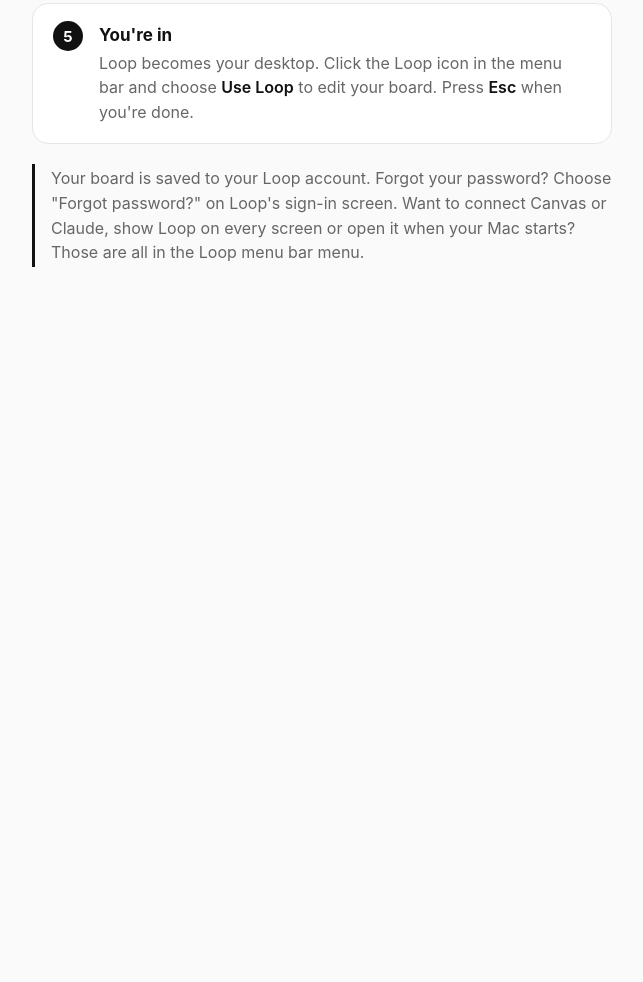
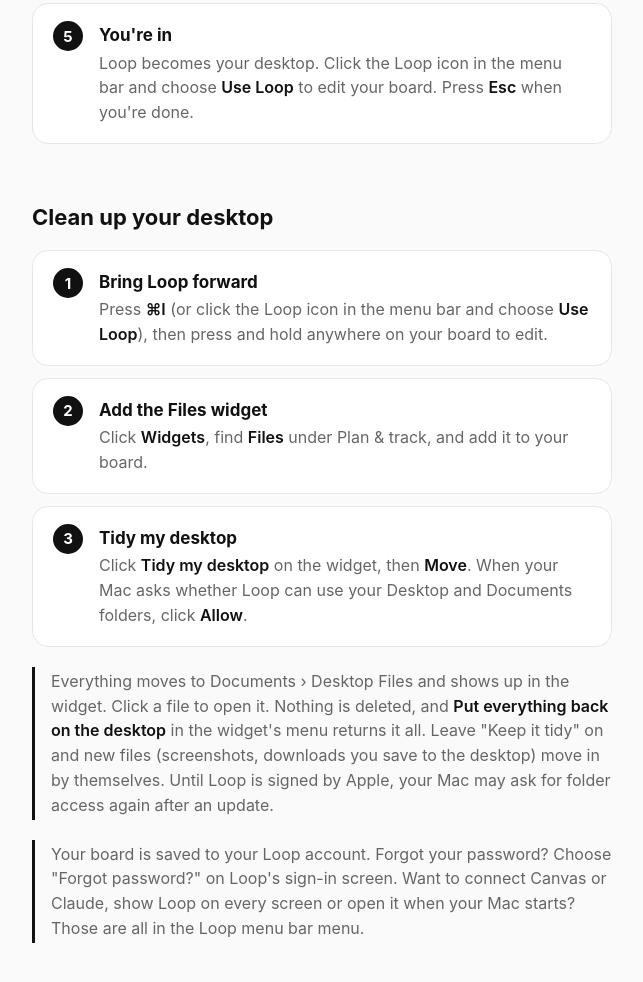
Before and after one commit to stayinloop/stayinloop.github.io, a plain HTML site: page index.html in a window 1280 px wide. Shown: the part 1130-2112 px from the top of the page, without its empty margins (318-961 px from the left). Before the commit the page ends 1493 px from the top, so only its background shows below. Drawn offline with Linux system fonts and the light colour scheme.

Commit message:
Clean up your desktop steps
Co-Authored-By: Claude Opus 5.5 <noreply@anthropic.com>

```diff
--- a/index.html
+++ b/index.html
@@ -48,6 +48,14 @@
     <li><b>You're in</b><span>Loop becomes your desktop. Click the Loop icon in the menu bar and choose <kbd>Use Loop</kbd> to edit your board. Press <kbd>Esc</kbd> when you're done.</span></li>
   </ol>
 
+  <h2>Clean up your desktop</h2>
+  <ol>
+    <li><b>Bring Loop forward</b><span>Press <kbd>⌘I</kbd> (or click the Loop icon in the menu bar and choose <kbd>Use Loop</kbd>), then press and hold anywhere on your board to edit.</span></li>
+    <li><b>Add the Files widget</b><span>Click <kbd>Widgets</kbd>, find <kbd>Files</kbd> under Plan &amp; track, and add it to your board.</span></li>
+    <li><b>Tidy my desktop</b><span>Click <kbd>Tidy my desktop</kbd> on the widget, then <kbd>Move</kbd>. When your Mac asks whether Loop can use your Desktop and Documents folders, click <kbd>Allow</kbd>.</span></li>
+  </ol>
+  <p class="note">Everything moves to Documents › Desktop Files and shows up in the widget. Click a file to open it. Nothing is deleted, and <kbd>Put everything back on the desktop</kbd> in the widget's menu returns it all. Leave "Keep it tidy" on and new files (screenshots, downloads you save to the desktop) move in by themselves. Until Loop is signed by Apple, your Mac may ask for folder access again after an update.</p>
+
   <p class="note">Your board is saved to your Loop account. Forgot your password? Choose "Forgot password?" on Loop's sign-in screen. Want to connect Canvas or Claude, show Loop on every screen or open it when your Mac starts? Those are all in the Loop menu bar menu.</p>
 </main>
 </body>
```
